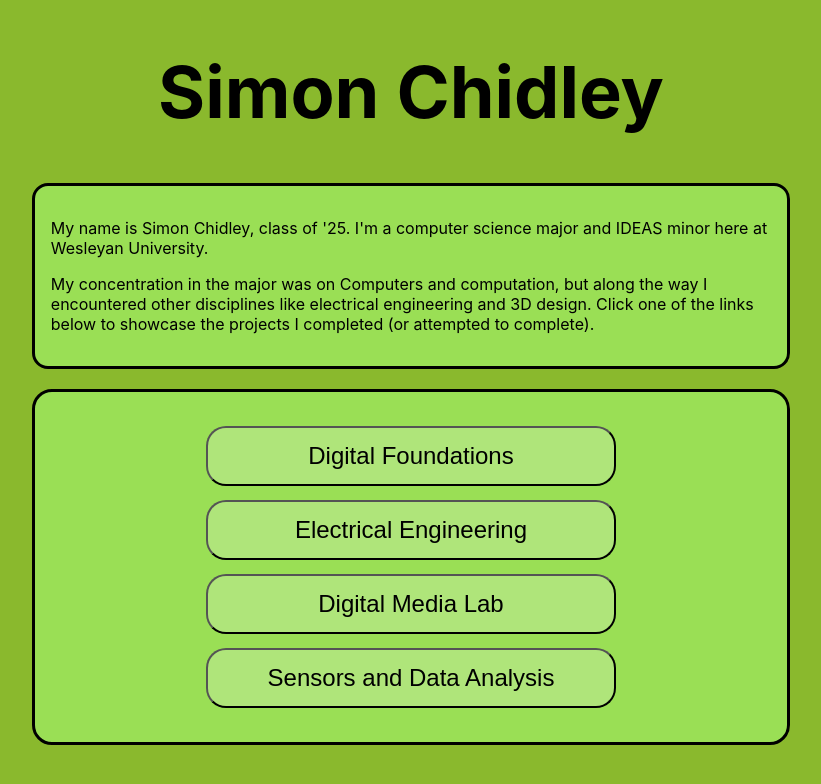
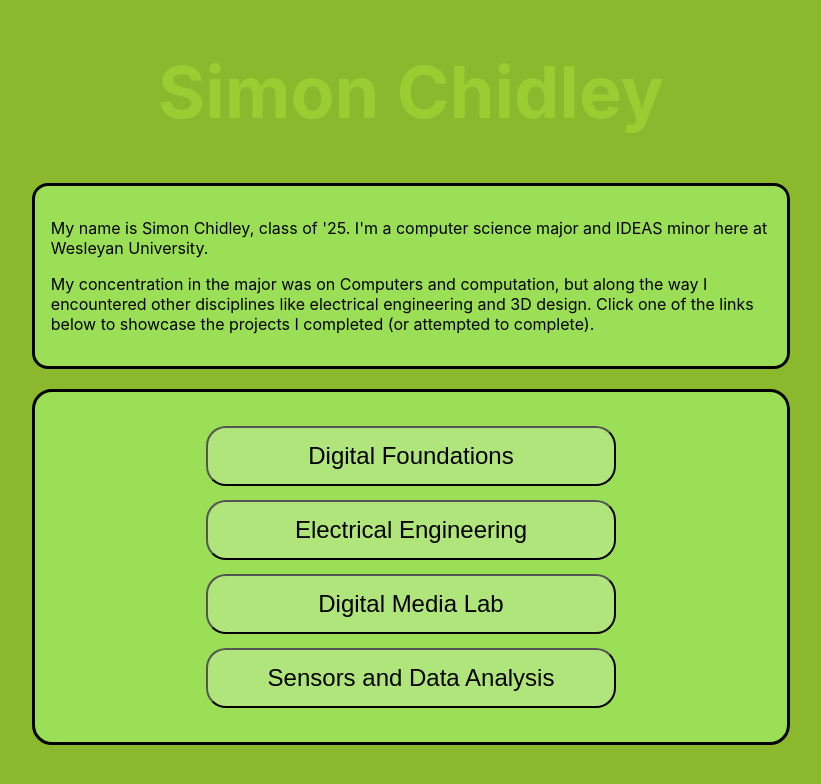
Before and after one commit to SimChid/ideas-portfolio, a React (Create React App) app: page / in a window 1280 px wide. In both pictures the pointer is over the element "Simon Chidley". Shown: the top 784 px of the page, without its empty margins (229-1050 px from the left). Built offline with nearby package versions, Linux system fonts and the light colour scheme.

Commit message:
fun hover transitions

```diff
--- a/src/index.css
+++ b/src/index.css
@@ -29,4 +29,11 @@
   margin-left: 10%;
   margin-right: 10%;
   font-size: 36px;
+  color: black;
+  transition: color 0.75s ease;
 }
+
+.name:hover {
+  color: yellowgreen;
+  transition: color 0.75s ease;
+}
--- a/src/views/modalmenu.css
+++ b/src/views/modalmenu.css
@@ -21,4 +21,10 @@
     border-radius: 20px;
     cursor: pointer;
     background-color: rgb(175, 229, 122);
+    transition: background-color 0.3s ease;
 }
+
+.button:hover {
+  background-color: rgb(140, 185, 95);
+  transition: background-color 0.3s ease;
+}
```
